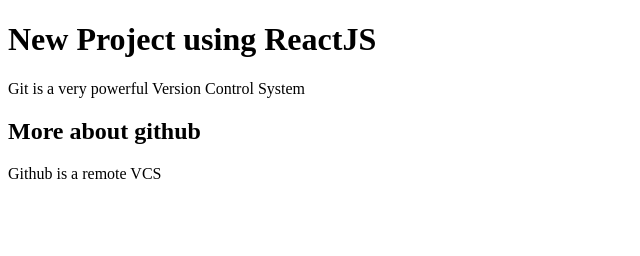
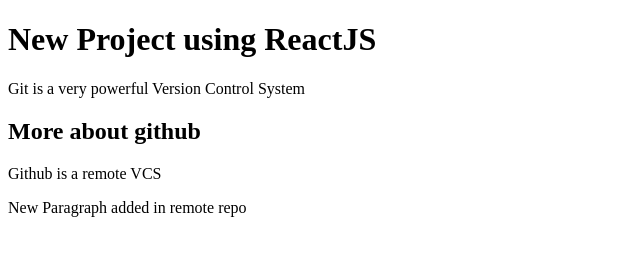
Before and after one commit to meghana202006/Project-Repo, a plain HTML site: page index.html in a window 1280 px wide. Shown: the whole page, without its empty margins (0-640 px from the left). Drawn offline with Linux system fonts and the light colour scheme.

Commit message:
Update index.html

```diff
--- a/index.html
+++ b/index.html
@@ -10,6 +10,6 @@
     <p>Git is a very powerful Version Control System</p>
     <h2>More about github</h2>
     <p>Github is a remote VCS</p>
-
+    <p>New Paragraph added in remote repo</p>
 </body>
 </html>
```
